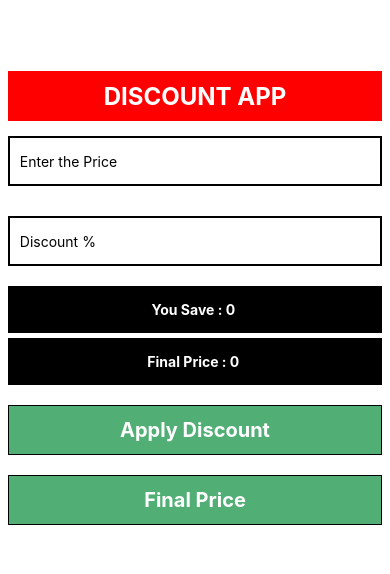
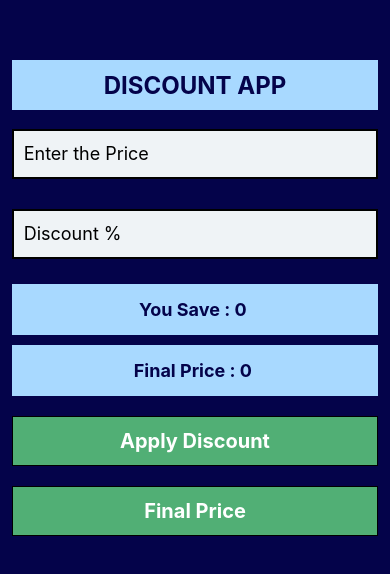
Before and after one commit to badarmasood/DicountApp, a React Native app: screen / in a window 390 px wide. Shown: the part 124-698 px from the top of the page. Built offline with nearby package versions, Linux system fonts and the light colour scheme.

Commit message:
Discount App

```diff
--- a/App.js
+++ b/App.js
@@ -66,14 +66,17 @@ const styles = StyleSheet.create({
     flex: 1,
     backgroundColor: "#fff",
     justifyContent: "center",
-    padding: "2%",
+    padding: "3%",
+    backgroundColor: "#04034A",
   },
   input: {
+    fontSize: 18,
     height: 50,
     marginTop: 15,
     marginBottom: 15,
     borderWidth: 2,
     padding: 10,
+    backgroundColor: "#EFF3F6",
   },
   button: {
     marginTop: 20,
@@ -86,25 +89,27 @@ const styles = StyleSheet.create({
   },
   playersInfo: {
     height: 50,
-    backgroundColor: "red",
+    // backgroundColor: "#04034A",
+    backgroundColor: "#A8D9FF",
     alignItems: "center",
     justifyContent: "center",
     // marginTop: "10%",
     // paddingTop: "5%",
     // paddingBottom: "5%",
 
-    // marginBottom: "1%",
+    marginBottom: "1%",
   },
   playersText: {
     fontSize: 24,
     fontWeight: `bold`,
-    color: "white",
+    color: "#04034A",
   },
   text: {
-    marginTop: 5,
+    fontSize: 18,
+    marginTop: 10,
     padding: 15,
-    backgroundColor: "#000",
-    color: "#fff",
+    color: "#04034A",
+    backgroundColor: "#A8D9FF",
     textAlign: "center",
     fontWeight: "bold",
   },
```
